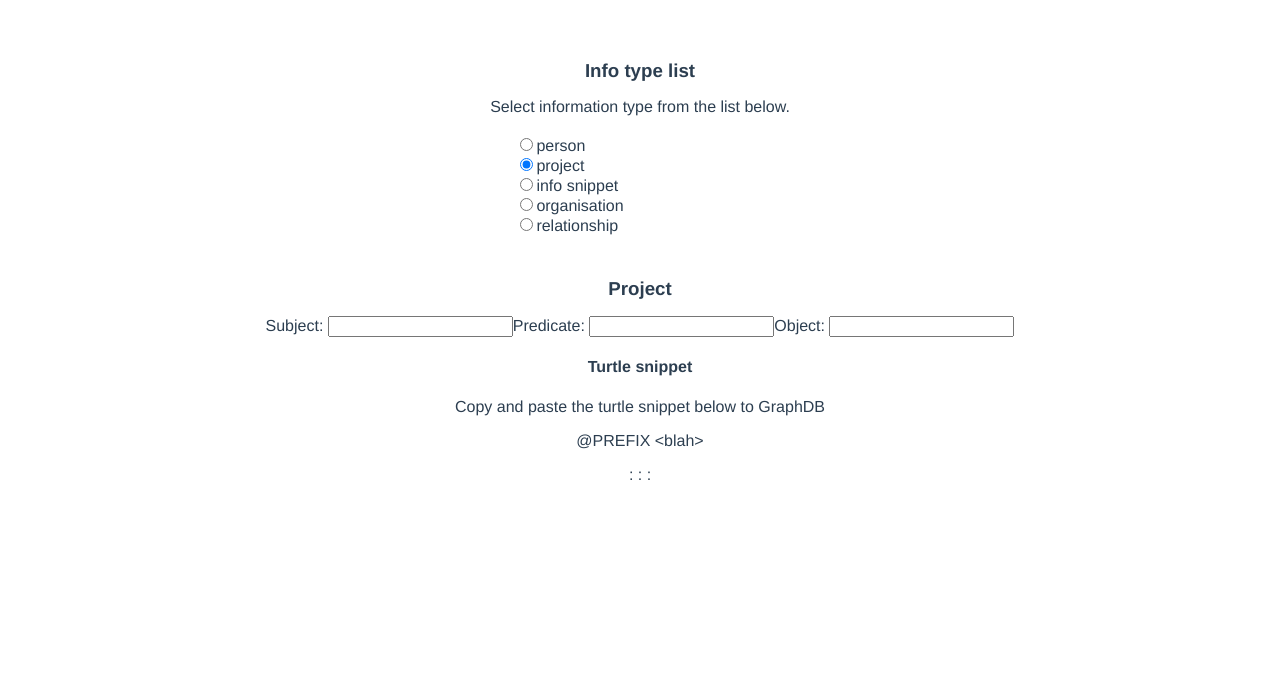
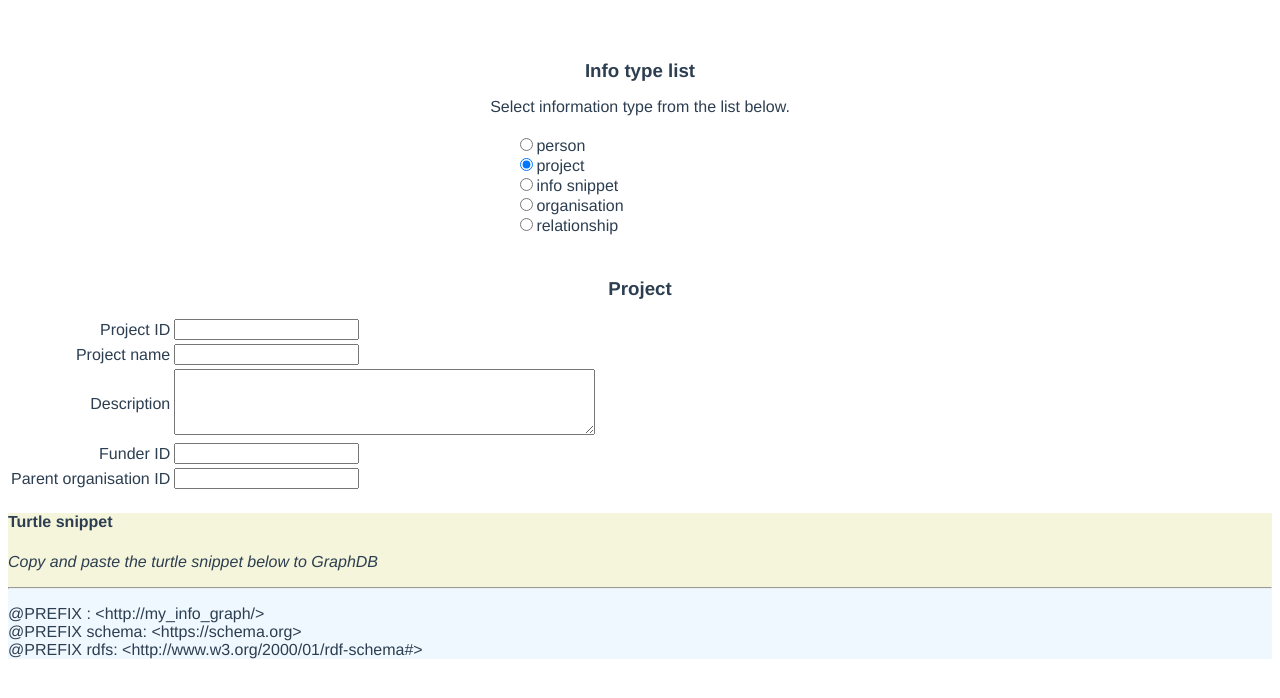
Before and after one commit to kheerand/infograph, a Vue app: page / in a window 1280 px wide. Both pictures are taken after a click on the radio button 526 px from the left and 164 px from the top of the page. Shown: the top 698 px of the page. Built offline with nearby package versions, Linux system fonts and the light colour scheme.

Commit message:
Completed Project

```diff
--- a/src/components/infoTypeProject.vue
+++ b/src/components/infoTypeProject.vue
@@ -1,40 +1,111 @@
 <template>
-  <div>
+  <div id='input_area'>
     <h3>Project</h3>
     <p>
-      <span>Subject: <input type="text" v-model="subject" /></span>
-      <span>Predicate: <input type="text" v-model="predicate" /></span>
-      <span>Object: <input type="text" v-model="object" /></span>
+      <table id='input_table'>
+        <tr class='input_row'>
+          <td class='input_heading'>
+            Project ID
+          </td>
+          <td class='input_input'>
+            <input type="text" v-model="nameID" />
+          </td>
+        </tr>
+        <tr class='input_row'>
+          <td class='input_heading'>
+            Project name
+          </td>
+          <td class='input_input'>
+            <input type="text" v-model="name" />
+          </td>
+        </tr>
+        <tr class='input_row'>
+          <td class='input_heading'>
+            Description
+          </td>
+          <td class='input_input'>
+            <textarea rows=4 cols=50 v-model="description" />
+          </td>
+        </tr>
+        <tr class='input_row'>
+          <td class='input_heading'>
+            Funder ID
+          </td>
+          <td class='input_input'>
+            <input type="text" v-model="funderID" />
+          </td>
+        </tr>
+        <tr class='input_row'>
+          <td class='input_heading'>
+            Parent organisation ID
+          </td>
+          <td class='input_input'>
+            <input type="text" v-model="parentOrganizationID" />
+          </td>
+        </tr>
+      </table>
     </p>
   </div>
-  <div class="turtle snippet">
-    <h4>Turtle snippet</h4>
-    <p>
-      Copy and paste the turtle snippet below to GraphDB
-    </p>
-    <p>
-      <span>{{prefixes}}</span>
-    </p>
-    <p>
-      <span> :{{subject}} :{{predicate}} :{{object}}</span>
-    </p>
+  <div id="turtle_snippet">
+    <div id='turtle_preamble'>
+      <h4>Turtle snippet</h4>
+      <p>
+        <em>Copy and paste the turtle snippet below to GraphDB</em>
+      </p>
+      <hr>
+    </div>
+    <div id="turtle_prefixes">
+      <p>
+        <span v-for="prefix in prefixes" :key="prefix">
+            {{prefix}}<br>
+        </span>
+      </p>
+    </div>
+
+
+    <div id="turtle_tripples">
+      <span v-if="nameID != ''">
+        :{{nameID}} a schema:Project.<br>
+      </span>
+      <span v-if="name != ''">
+        :{{nameID}} schema:name "{{name}}".<br>
+        :{{nameID}} rdfs:label "{{name}}".<br>
+      </span>
+      <span v-if="description != ''">
+        :{{nameID}} schema:description "{{description}}".<br>
+      </span>
+      <span v-if="funderID != ''">
+        :{{nameID}} schema:funder :{{funderID}}.<br>
+      </span>
+      <span v-if="parentOrganizationID != ''">
+        :{{nameID}} schema:parentOrganization :{{parentOrganizationID}}.<br>
+      </span>
+    </div>
   </div>
 </template>
 
 <script>
 export default {
-  name: 'turtleItem',
-  props: {
-  },
-  data(){
-    return{
-      // prefixes: ["@PREFIX : <blah>","@prefix"].join('\n'),
-      prefixes: "@PREFIX <blah>",
+  name: "turtleItem",
+  props: {},
+  data() {
+    return {
+      prefixes: [
+        "@PREFIX : <http://my_info_graph/>", // try and load this from a config file in the future.
+        "@PREFIX schema: <https://schema.org>",
+        "@PREFIX rdfs: <http://www.w3.org/2000/01/rdf-schema#>",
+      ],
+      nameID: "",
+      name: "",
+      description: "",
+      funderID: "",
+      parentOrganizationID: "",
       subject: "",
       predicate: "",
-      object: ""};
+      object: "",
+    };
   },
-}
+};
 </script>
 
 <!-- Add "scoped" attribute to limit CSS to this component only -->
@@ -53,4 +124,17 @@ li {
 a {
   color: #42b983;
 }
+#turtle_snippet {
+  text-align: left;
+  background: aliceblue;
+}
+#turtle_preamble {
+  background:beige;
+}
+.input_heading {
+  text-align: right;
+}
+.input_input {
+  text-align: left;
+}
 </style>
--- a/src/components/infoTypesList.vue
+++ b/src/components/infoTypesList.vue
@@ -17,7 +17,7 @@
         <div id="infoTypeSelection">
           <span v-for="item in infoTypes" :key="item.name">
             <input type="radio" @change="onChange($event)" :id="item.name" name="infoType" :value="item.app">
-            <label for="{{item.name}}">{{item.name}}</label><br>
+            <label>{{item.name}}</label><br>
           </span>
         </div>
 
```
